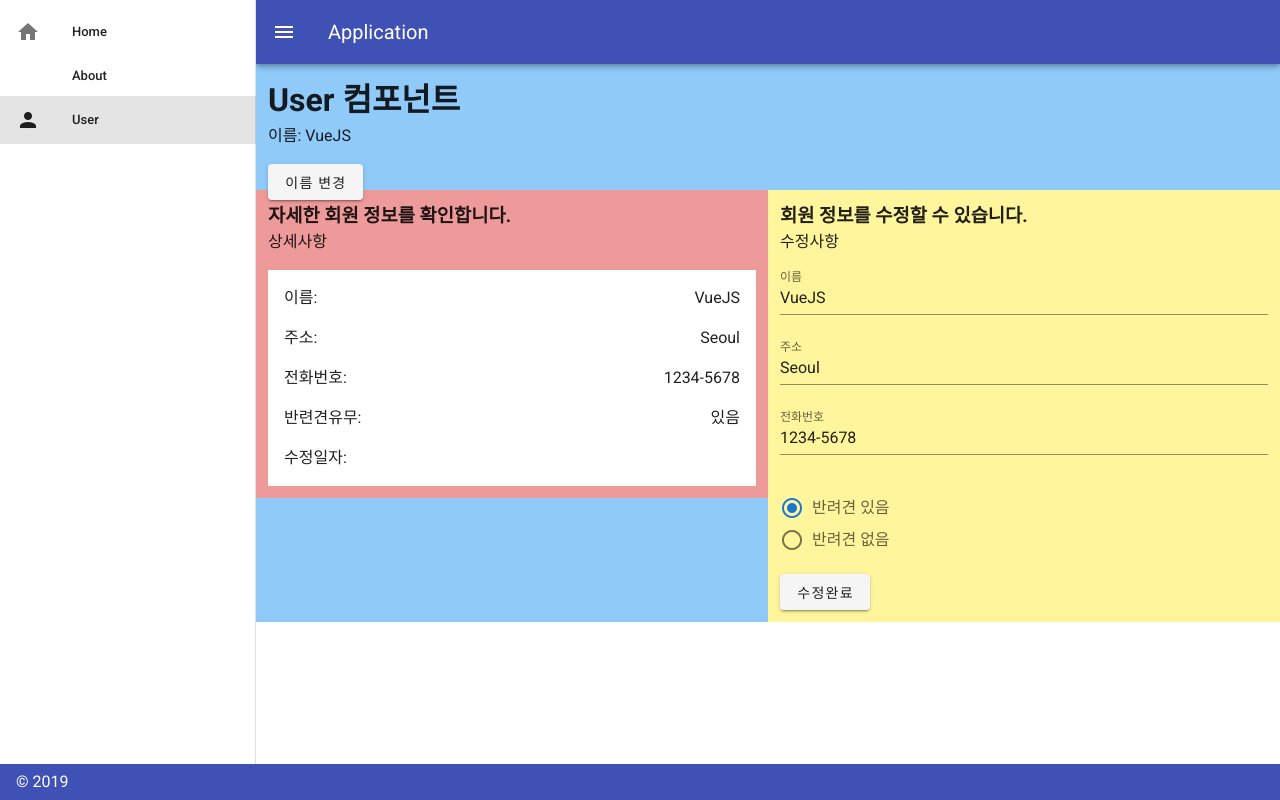
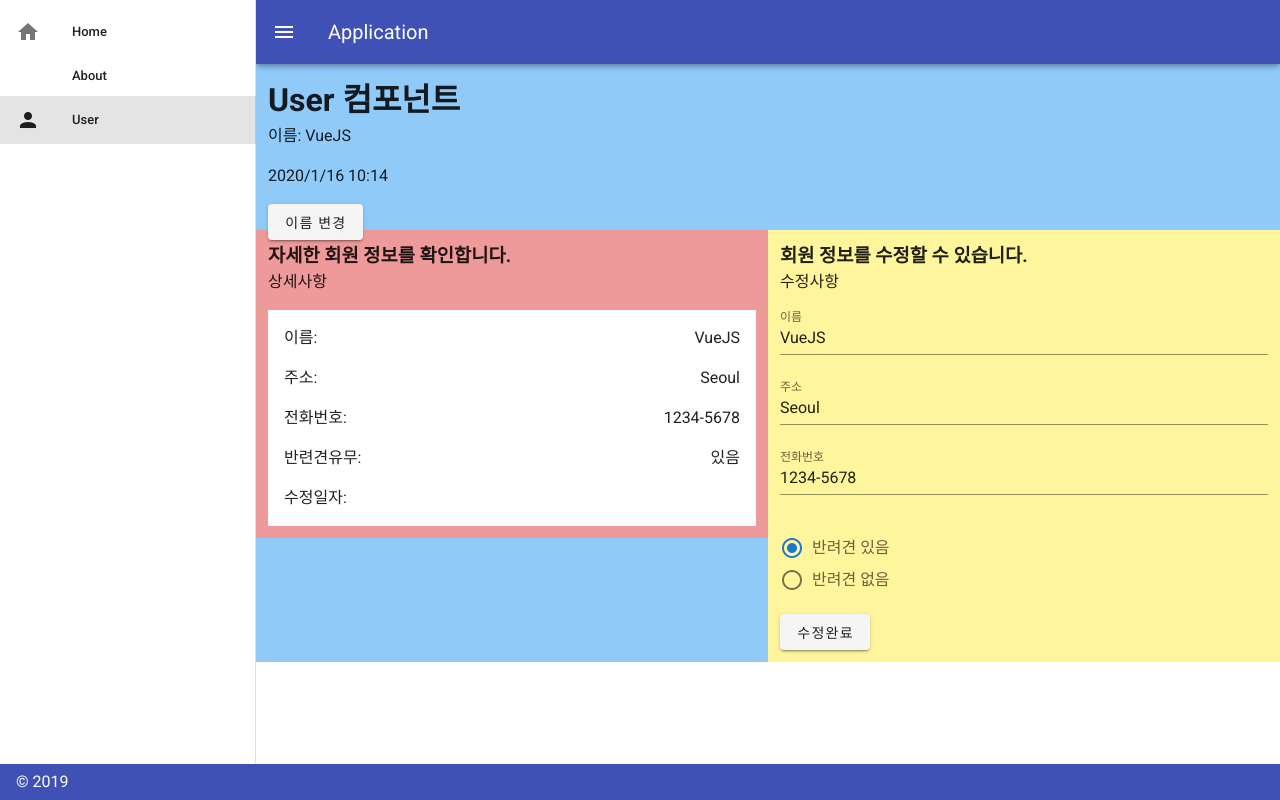
Before and after one commit to rudalson/vue-webblog, a Vue app: page /user in a window 1280 px wide. Built offline with nearby package versions, Linux system fonts and the light colour scheme.

Commit message:
setup to learn the mixin mixin 개념을 익히기 전 2군데의 중복된 함수 생성...

```diff
--- a/src/components/User.vue
+++ b/src/components/User.vue
@@ -2,6 +2,7 @@
   <div class="blue lighten-3 pa-3">
     <h1>User 컴포넌트</h1>
     <p>이름: {{ name }}</p>
+    <p>{{ getDateAndTime(createdAt) }}</p>
     <v-btn @click="changeName()">이름 변경</v-btn>
     <hr>
     <v-layout row wrap>
@@ -39,8 +40,12 @@
     name: "VueJS",
     address: 'Seoul',
     phone: '1234-5678',
-    hasDog: true
+    hasDog: true,
+    createdAt: null,
   }),
+  created() {
+    this.createdAt = new Date()
+  },
   methods: {
     parents (user) {
       // user = { name, address, phone, hasDog }
@@ -49,6 +54,15 @@
       this.phone = user.phone
       this.hasDog = user.hasDog
       console.log("부모가 받았어")
+    },
+    getDateAndTime(date) {
+      if (date !== null) {
+        let hour = date.getHours()
+        let minutes = date.getMinutes()
+        let fullDate = `${date.getFullYear()}/${date.getMonth() + 1}/${date.getDate()}`
+        return `${fullDate} ${hour}:${minutes}`
+      }
+      return null
     }
   }
 }
--- a/src/components/UserDetail.vue
+++ b/src/components/UserDetail.vue
@@ -30,7 +30,7 @@
       <v-list-item>
         <v-list-item-content>수정일자:</v-list-item-content>
         <v-list-item-content class="justify-end">
-          {{ editedDate }}
+          {{ getDateAndTime(editedDate) }}
         </v-list-item-content>
       </v-list-item>
     </v-list>
@@ -53,6 +53,17 @@
       eventBus.$on('userWasEdited', (date) => {
         this.editedDate = date
       })
+    },
+    methods: {
+      getDateAndTime(date) {
+        if (date !== null) {
+          let hour = date.getHours()
+          let minutes = date.getMinutes()
+          let fullDate = `${date.getFullYear()}/${date.getMonth() + 1}/${date.getDate()}`
+          return `${fullDate} ${hour}:${minutes}`
+        }
+        return null
+      }
     }
   }
 </script>
```
